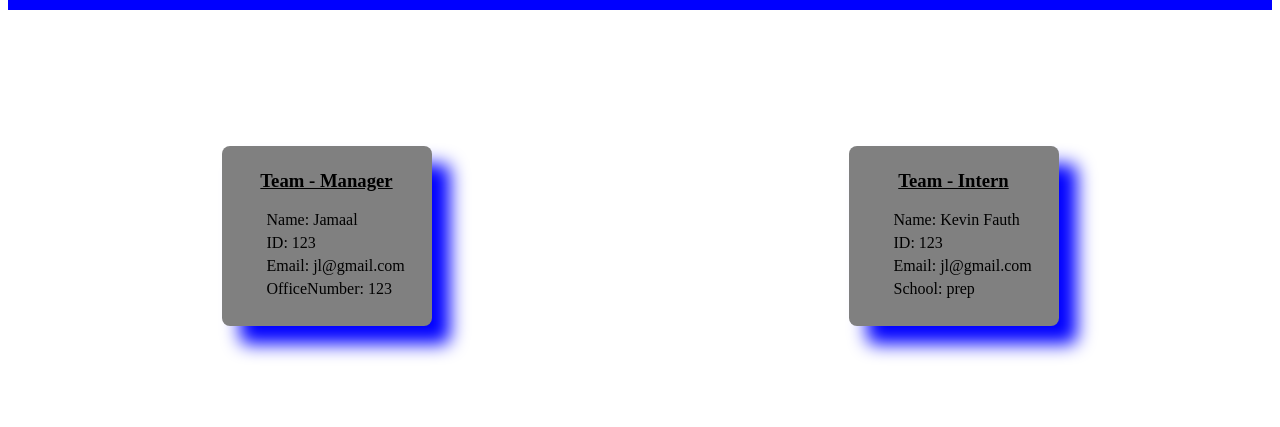
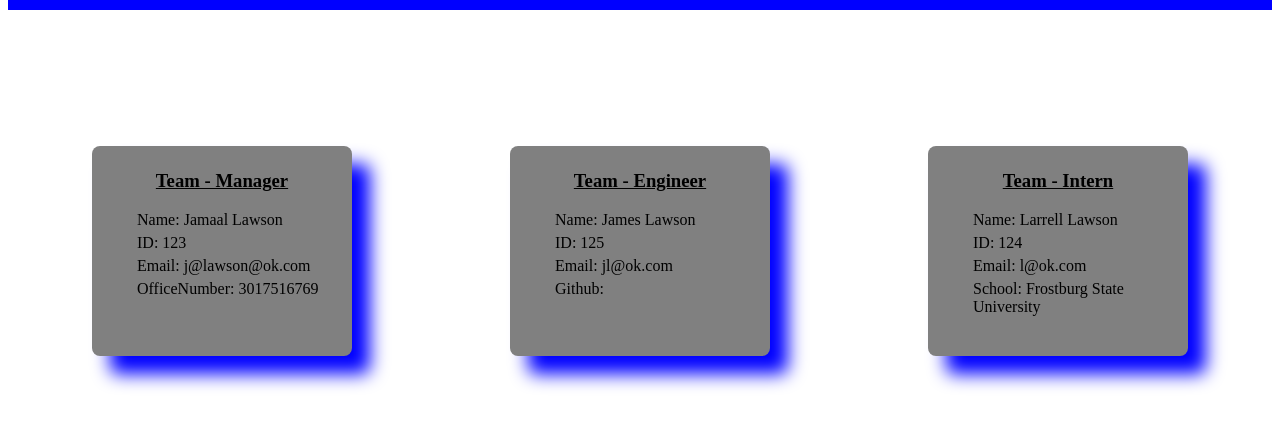
Before and after one commit to Maalie04/Profile-Generator, a website: page TeamProfile.html in a window 1280 px wide. Shown: the part 123-550 px from the top of the page. Drawn offline with Linux system fonts and the light colour scheme.

Commit message:
fixed errors in the readme, adjusted the card body in the css

```diff
--- a/TeamProfile.html
+++ b/TeamProfile.html
@@ -28,12 +28,25 @@
             </div>
             <div class="cardBody">
                 <ul>
-                <li>Name: Jamaal</li>
+                <li>Name: Jamaal Lawson	</li>
                 <li>ID: 123</li>
-                <li>Email: jl@gmail.com</li>
-                <li>OfficeNumber: 123</li>
+                <li>Email: j@lawson@ok.com</li>
+                <li>OfficeNumber: 3017516769</li>
                 </ul>
             </div>
+        </div>
+    <div class="teamCard">
+            <div class="cardTitle">
+                <h3>Team - Engineer</h3>
+            </div>
+            <div class="cardBody">
+                <ul>
+                <li>Name: James Lawson</li>
+                <li>ID: 125</li>
+                <li>Email: jl@ok.com</li>
+                <li>Github: </li>
+                </ul>
+     </div>
         </div>
 
         <div class="teamCard">
@@ -42,10 +55,10 @@
             </div>
             <div class="cardBody">
                 <ul>
-                <li>Name: Kevin Fauth</li>
-                <li>ID: 123</li>
-                <li>Email: jl@gmail.com</li>
-                <li>School: prep</li>
+                <li>Name: Larrell Lawson</li>
+                <li>ID: 124</li>
+                <li>Email: l@ok.com</li>
+                <li>School: Frostburg State University	</li>
                 </ul>
             </div>
         </div>
--- a/src/template.css
+++ b/src/template.css
@@ -33,8 +33,8 @@
 }
 
 .teamCard{
-    width: 200px;
-    height: 170px;
+    width: 250px;
+    height: 200px;
     background-color: grey;
     box-shadow: 18px 18px 18px blue;
     border-radius: 8px;
@@ -42,6 +42,10 @@
     margin-bottom: 5px;
     padding: 5px;
 }
+
+.cardBody{
+    text-align: start;
+}
 li{
 list-style: none;
 margin-bottom: 5px;
```
Also changed, not shown: README.md.
